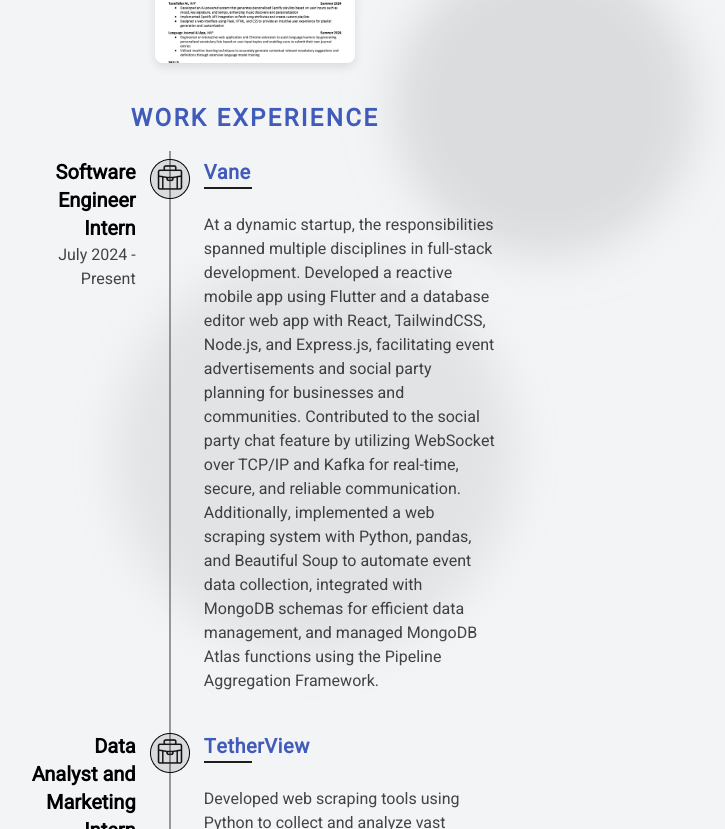
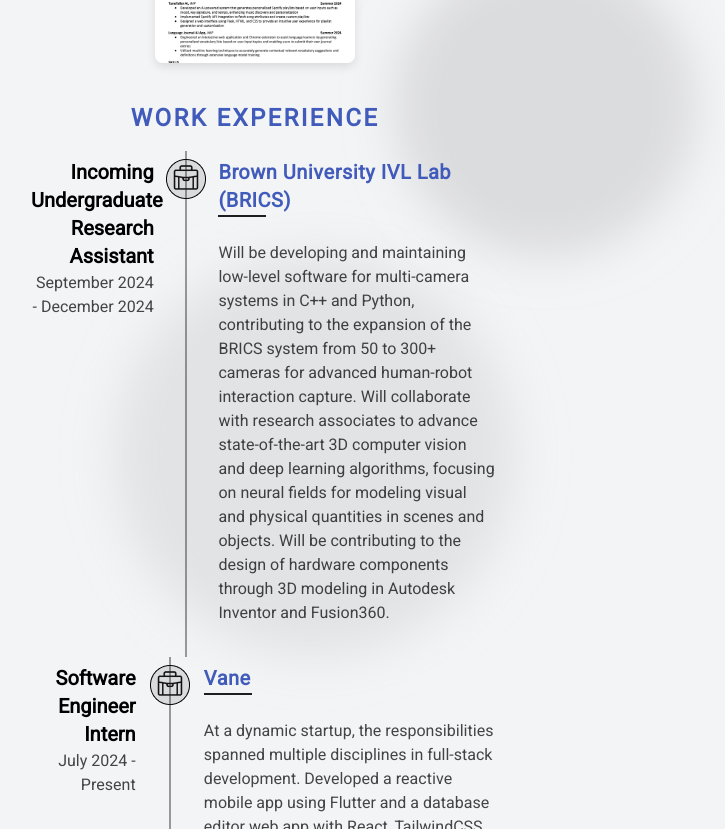
Before and after one commit to chris100904/personalwebsite, a React (Vite) app: page / in a window 1280 px wide. Shown: the part 1271-2100 px from the top of the page, without its empty margins (385-1110 px from the left). Built offline with nearby package versions, Linux system fonts and the light colour scheme; a web font is replaced by a local one.

Commit message:
updated resume section and work experience

```diff
--- a/src/components/ResumeSection.jsx
+++ b/src/components/ResumeSection.jsx
@@ -8,6 +8,12 @@ import NextPage from "./NextPage";
 import x from "../assets/x.png";
 
 const experiences = [
+  {
+    title: "Incoming Undergraduate Research Assistant",
+    company: "Brown University IVL Lab (BRICS)",
+    duration: "September 2024 - December 2024",
+    description: "Will be developing and maintaining low-level software for multi-camera systems in C++ and Python, contributing to the expansion of the BRICS system from 50 to 300+ cameras for advanced human-robot interaction capture. Will collaborate with research associates to advance state-of-the-art 3D computer vision and deep learning algorithms, focusing on neural fields for modeling visual and physical quantities in scenes and objects. Will be contributing to the design of hardware components through 3D modeling in Autodesk Inventor and Fusion360.",
+  },
   {
     title: "Software Engineer Intern",
     company: "Vane",
```
Also changed, not shown: 1 other file (tests, documents, lock files or other folders).
